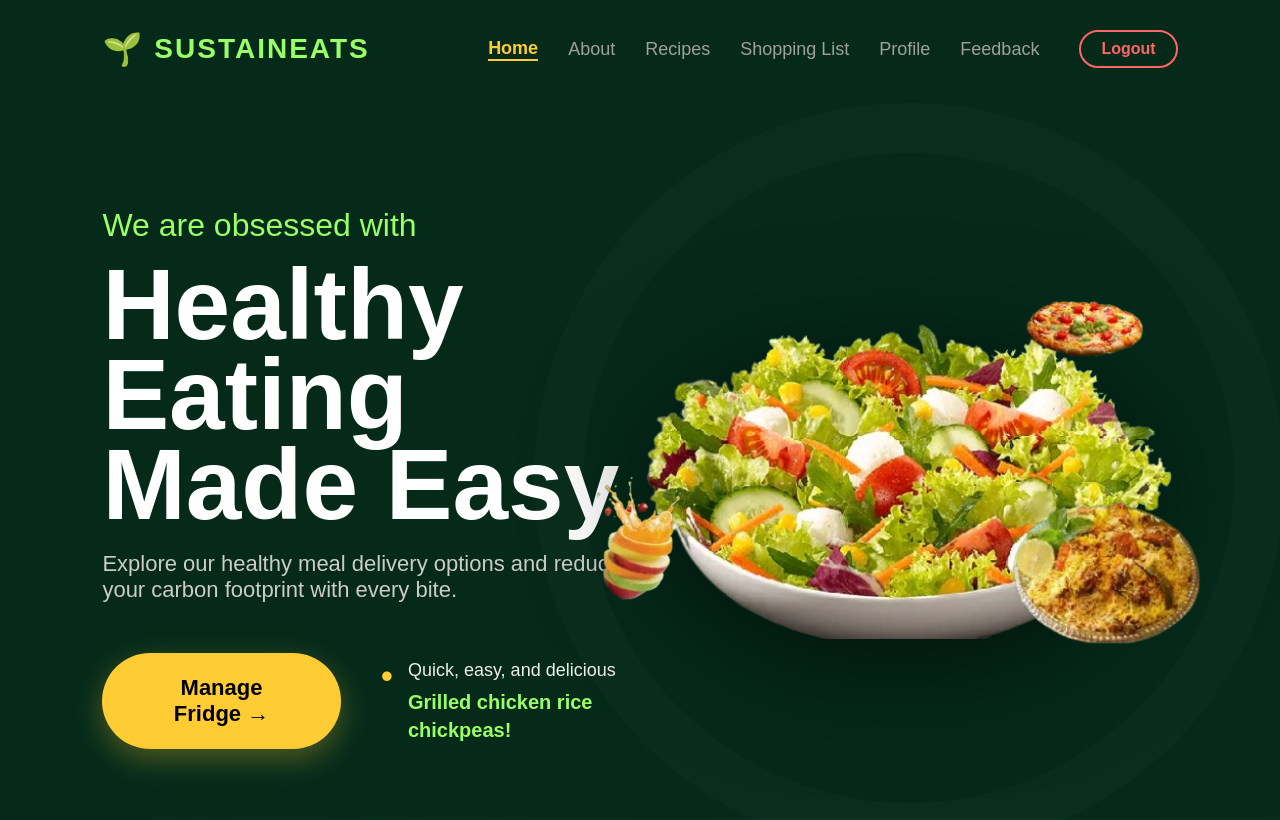
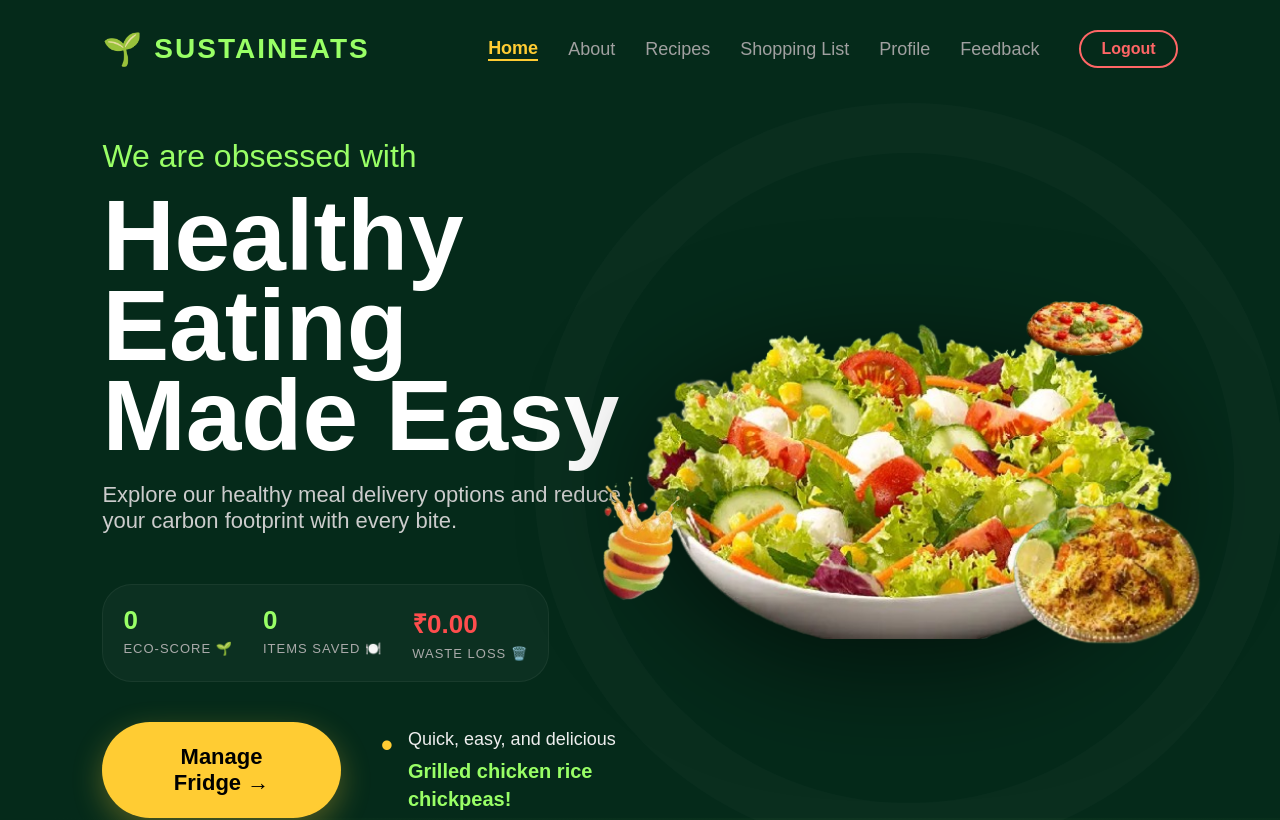
Before and after one commit to Upasana1611/sustaineats-frontend, a React (Vite) app: page /home in a window 1280 px wide. Shown: the top 820 px of the page. Built offline with nearby package versions, Linux system fonts and the light colour scheme.

Commit message:
Fix data synchronization, stats update, and UI alignment

```diff
--- a/src/Home.jsx
+++ b/src/Home.jsx
@@ -14,14 +14,29 @@ const Home = () => {
   const userEmail = localStorage.getItem("email") || localStorage.getItem("userEmail");
   const token = localStorage.getItem("token");
 
+  const [stats, setStats] = useState({ ecoScore: 0, itemsSaved: 0, moneyLost: "₹0.00" });
+
   useEffect(() => {
     if (userEmail && token) {
+      // Fetch suggested recipes
       fetch(`${API_BASE_URL}/suggest-recipes/${userEmail}`, {
         headers: { 'Authorization': `Bearer ${token}` }
       })
         .then((res) => res.json())
         .then((data) => setRecipes(data.slice(0, 3)))
         .catch((err) => console.error("Error fetching recipes:", err));
+
+      // Fetch user stats
+      fetch(`${API_BASE_URL}/user-stats/${userEmail}`, {
+        headers: { 'Authorization': `Bearer ${token}` }
+      })
+        .then(res => res.json())
+        .then(data => setStats({
+           ecoScore: data.ecoScore || 0,
+           itemsSaved: data.itemsSaved || 0,
+           moneyLost: data.moneyLost || "₹0.00"
+        }))
+        .catch(err => console.error("Error fetching stats:", err));
     }
   }, [userEmail]);
   const handleLogout = () => {
@@ -86,6 +101,22 @@ const Home = () => {
           <p style={heroSubHeader}>We are obsessed with</p>
           <h1 style={heroMainHeader}>Healthy<br />Eating<br />Made Easy</h1>
           <p style={heroDescription}>Explore our healthy meal delivery options and reduce your carbon footprint with every bite.</p>
+
+          {/* New Stats Quick Dashboard */}
+          <div style={statsRow}>
+            <div style={statItem}>
+              <span style={statVal}>{stats.ecoScore}</span>
+              <span style={statLab}>Eco-Score 🌱</span>
+            </div>
+            <div style={statItem}>
+              <span style={statVal}>{stats.itemsSaved}</span>
+              <span style={statLab}>Items Saved 🍽️</span>
+            </div>
+            <div style={statItem}>
+              <span style={{...statVal, color: '#ff4d4d'}}>{stats.moneyLost}</span>
+              <span style={statLab}>Waste Loss 🗑️</span>
+            </div>
+          </div>
 
           <div style={heroActionRow}>
             <button onClick={() => navigate('/inventory')} style={exploreBtn}>
@@ -208,6 +239,11 @@ const heroDescription = { fontSize: '22px', color: '#ccc', marginBottom: '50px',
 const heroActionRow = { display: 'flex', alignItems: 'center', gap: '40px' };
 const exploreBtn = { backgroundColor: '#ffcc33', color: '#000', border: 'none', padding: '22px 45px', borderRadius: '60px', fontWeight: 'bold', fontSize: '22px', cursor: 'pointer', boxShadow: '0 10px 30px rgba(255,204,51,0.3)' };
 
+const statsRow = { display: 'flex', gap: '30px', marginBottom: '40px', background: 'rgba(255,255,255,0.03)', padding: '20px', borderRadius: '30px', border: '1px solid rgba(255,255,255,0.05)', maxWidth: 'fit-content' };
+const statItem = { display: 'flex', flexDirection: 'column', gap: '5px' };
+const statVal = { fontSize: '26px', fontWeight: 'bold', color: '#99ff66' };
+const statLab = { fontSize: '13px', color: '#aaa', textTransform: 'uppercase', letterSpacing: '1px' };
+
 const featuredMealBox = { display: 'flex', alignItems: 'flex-start', gap: '15px', maxWidth: '350px' };
 const bulletStyle = { color: '#ffcc33', fontSize: '35px', lineHeight: '1' };
 const featuredText = { fontSize: '18px', color: '#eee', margin: 0, lineHeight: '1.4' };
--- a/src/Inventory.jsx
+++ b/src/Inventory.jsx
@@ -74,7 +74,7 @@ const Inventory = () => {
     } catch (err) { console.error("Add error:", err); }
   };
 
-  const handleDelete = async (itemName) => {
+  const handleDelete = async (itemName, reason = 'consumed') => {
     try {
         const res = await fetch(`${API_BASE_URL}/inventory/delete`, {
             method: 'POST',
@@ -82,7 +82,7 @@ const Inventory = () => {
                 'Content-Type': 'application/json',
                 'Authorization': `Bearer ${token}`
             },
-            body: JSON.stringify({ name: itemName, email: userEmail })
+            body: JSON.stringify({ name: itemName, email: userEmail, reason: reason })
         });
         if (res.ok) fetchInventory();
     } catch (err) { console.error("Delete error:", err); }
@@ -158,9 +158,10 @@ const Inventory = () => {
                       <strong style={{ fontSize: '1.1rem', color: '#333' }}>{item.name}</strong>
                       <div style={{ fontSize: '0.85rem', color: '#666' }}>Qty: {item.quantity} | <b style={{color: statusColor}}>{statusText}</b></div>
                     </div>
-                    <div>
-                        {/* Gamification feature placeholder: We can consume or waste */}
-                        <button onClick={() => handleDelete(item.name)} style={deleteBtn} title="Consume / Delete">✔️</button>
+                    <div style={{ display: 'flex', gap: '8px' }}>
+                        {/* Gamification feature: Mark as consumed or waste */}
+                        <button onClick={() => handleDelete(item.name, 'consumed')} style={consumeBtn} title="Mark as Consumed">🍽️</button>
+                        <button onClick={() => handleDelete(item.name, 'waste')} style={wasteBtn} title="Mark as Waste">🗑️</button>
                     </div>
                   </div>
                 );
@@ -209,7 +210,8 @@ const addBtnStyle = { padding: '15px', borderRadius: '50px', border: 'none', bac
 
 const stockListContainer = { maxHeight: '500px', overflowY: 'auto', paddingRight: '10px' };
 const stockCard = { backgroundColor: 'white', color: '#333', padding: '15px', borderRadius: '20px', marginBottom: '12px', display: 'flex', justifyContent: 'space-between', alignItems: 'center', boxShadow: '0 8px 20px rgba(0,0,0,0.2)' };
-const deleteBtn = { background: 'none', border: 'none', color: '#ccc', fontSize: '1.2rem', cursor: 'pointer' };
+const consumeBtn = { background: '#e8f5e9', border: 'none', color: '#2e7d32', fontSize: '1.2rem', cursor: 'pointer', padding: '8px', borderRadius: '10px', transition: 'all 0.2s' };
+const wasteBtn = { background: '#ffebee', border: 'none', color: '#c62828', fontSize: '1.2rem', cursor: 'pointer', padding: '8px', borderRadius: '10px', transition: 'all 0.2s' };
 
 const suggestionSection = { marginTop: '50px', textAlign: 'center' };
 const suggestBtn = { padding: '15px 40px', borderRadius: '50px', border: 'none', backgroundColor: '#ffcc33', color: '#000', fontWeight: 'bold', fontSize: '1.1rem', cursor: 'pointer' };
--- a/src/Profile.jsx
+++ b/src/Profile.jsx
@@ -23,7 +23,7 @@ const Profile = () => {
   const [journeyData, setJourneyData] = useState({
     itemsSaved: 0,
     co2Emitted: "0 kg",
-    moneyLost: "$0.00",
+    moneyLost: "₹0.00",
     ecoScore: 0,
     badges: [],
     memberSince: "Feb 2026"
@@ -123,6 +123,7 @@ const Profile = () => {
 
       if (response.ok) {
         alert("Success! Health profile updated.");
+        await fetchProfileData(); // Refresh current data view
         setActiveTab('dashboard');
       }
 
--- a/src/Register.jsx
+++ b/src/Register.jsx
@@ -1,5 +1,6 @@
 import React, { useState } from 'react';
 import { useNavigate, Link } from 'react-router-dom';
+import API_BASE_URL from './config';
 
 // Import the background image to match Login/Home
 import backgroundTable from './assets/background-table.png';
@@ -65,7 +66,7 @@ const Register = () => {
   const handleRegister = async (e) => {
     e.preventDefault();
     try {
-      const response = await fetch('https://sustaineats-backend.onrender.com/register', {
+      const response = await fetch(`${API_BASE_URL}/register`, {
         method: 'POST',
         headers: { 'Content-Type': 'application/json' },
         body: JSON.stringify({ name, email, password }),
```
